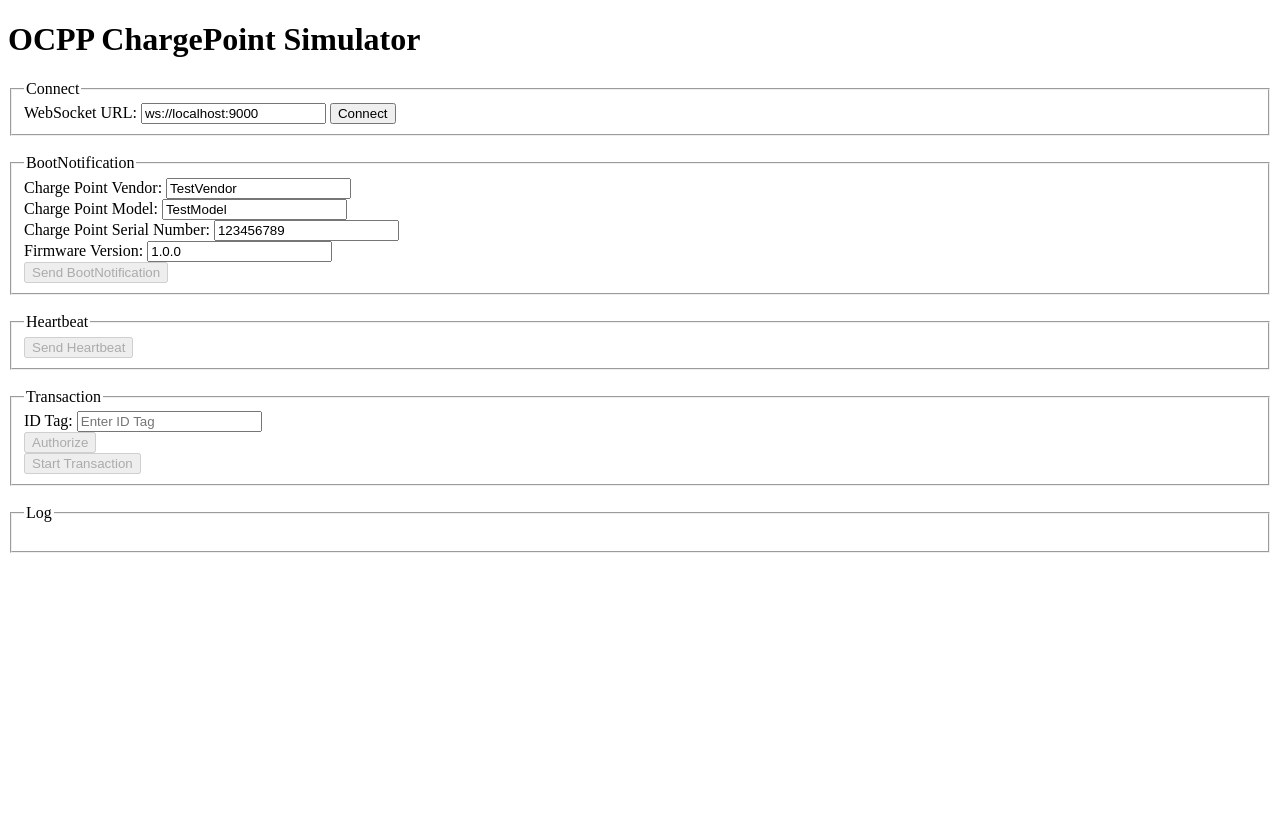
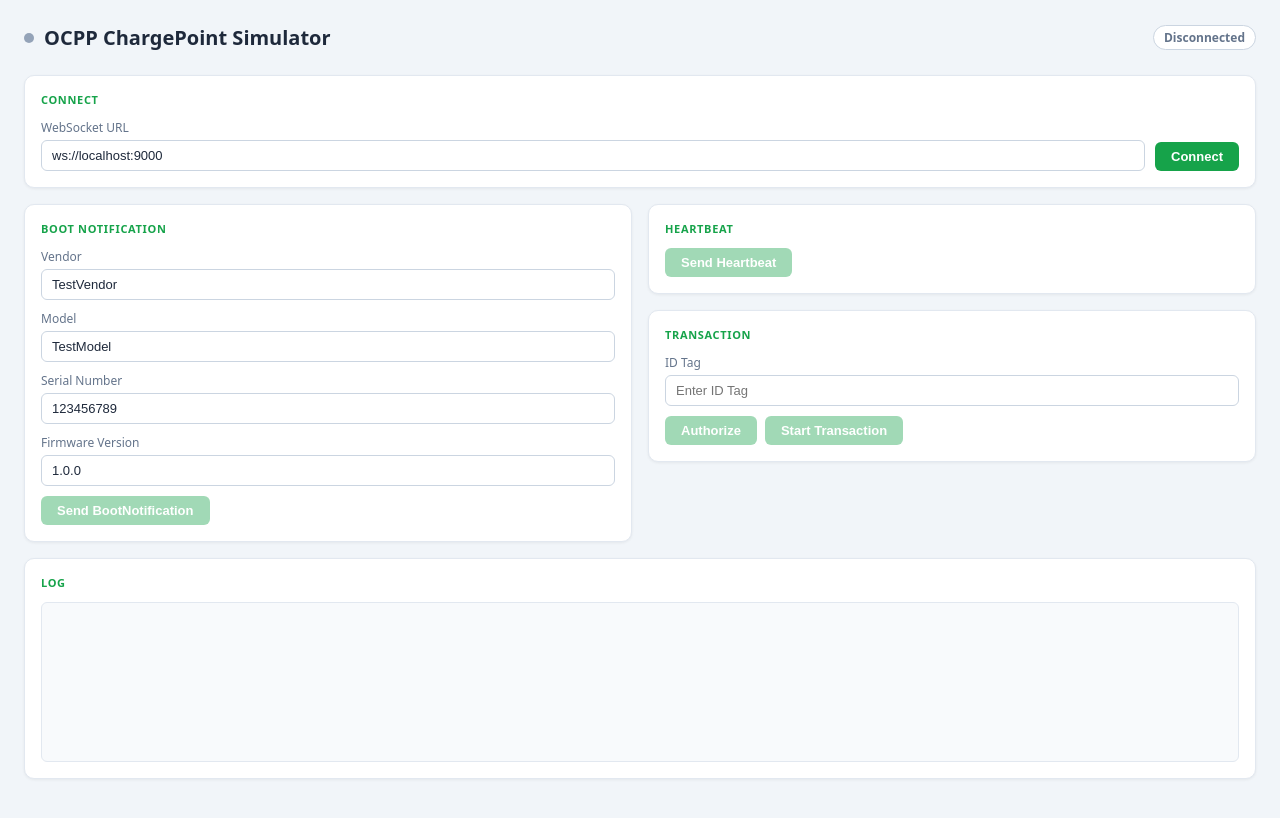
Before and after one commit to enertech-ch/ocpp-chargepoint-simulator, a plain HTML site: page index.html in a window 1280 px wide. Drawn offline with Linux system fonts and the light colour scheme.

Commit message:
[TASK] update html design
Relates: #1

```diff
--- a/index.html
+++ b/index.html
@@ -4,56 +4,224 @@
     <meta charset="UTF-8">
     <meta name="viewport" content="width=device-width, initial-scale=1.0">
     <title>OCPP ChargePoint Simulator</title>
+    <style>
+        *, *::before, *::after { box-sizing: border-box; margin: 0; padding: 0; }
+
+        body {
+            font-family: system-ui, -apple-system, sans-serif;
+            font-size: 14px;
+            background: #f1f5f9;
+            color: #1e293b;
+            min-height: 100vh;
+            padding: 24px;
+        }
+
+        header {
+            display: flex;
+            align-items: center;
+            gap: 10px;
+            margin-bottom: 24px;
+        }
+
+        header h1 {
+            font-size: 20px;
+            font-weight: 700;
+            color: #1e293b;
+        }
+
+        #statusBadge {
+            margin-left: auto;
+            font-size: 12px;
+            font-weight: 600;
+            padding: 3px 10px;
+            border-radius: 99px;
+            background: #fff;
+            color: #64748b;
+            border: 1px solid #cbd5e1;
+        }
+
+        #statusBadge.connected {
+            background: #166534;
+            color: #dcfce7;
+            border-color: #166534;
+        }
+
+        .grid {
+            display: grid;
+            grid-template-columns: 1fr 1fr;
+            gap: 16px;
+            margin-bottom: 16px;
+        }
+
+        .card {
+            background: #fff;
+            border: 1px solid #e2e8f0;
+            border-radius: 10px;
+            padding: 16px;
+            box-shadow: 0 1px 3px rgba(0,0,0,0.06);
+        }
+
+        .card.full-width {
+            grid-column: 1 / -1;
+        }
+
+        .card legend, .card .card-title {
+            font-size: 11px;
+            font-weight: 700;
+            text-transform: uppercase;
+            letter-spacing: 0.06em;
+            color: #16a34a;
+            margin-bottom: 12px;
+        }
+
+        .field {
+            display: flex;
+            flex-direction: column;
+            gap: 4px;
+            margin-bottom: 10px;
+        }
+
+        .field label {
+            font-size: 12px;
+            color: #64748b;
+        }
+
+        input[type="text"] {
+            width: 100%;
+            padding: 7px 10px;
+            border: 1px solid #cbd5e1;
+            border-radius: 6px;
+            font-size: 13px;
+            color: #1e293b;
+            background: #fff;
+            outline: none;
+            transition: border-color 0.15s;
+        }
+
+        input[type="text"]:focus {
+            border-color: #16a34a;
+            box-shadow: 0 0 0 3px rgba(22,163,74,0.1);
+        }
+
+        .connect-row {
+            display: flex;
+            gap: 10px;
+            align-items: flex-end;
+        }
+
+        .connect-row .field {
+            flex: 1;
+            margin-bottom: 0;
+        }
+
+        button {
+            padding: 7px 16px;
+            border: none;
+            border-radius: 6px;
+            font-size: 13px;
+            font-weight: 600;
+            cursor: pointer;
+            background: #16a34a;
+            color: #fff;
+            transition: background 0.15s, opacity 0.15s;
+            white-space: nowrap;
+        }
+
+        button:hover:not(:disabled) { background: #15803d; }
+        button:disabled { opacity: 0.4; cursor: default; }
+
+        .button-row {
+            display: flex;
+            gap: 8px;
+            flex-wrap: wrap;
+            margin-top: 4px;
+        }
+
+        #output {
+            background: #f8fafc;
+            border: 1px solid #e2e8f0;
+            border-radius: 6px;
+            padding: 12px;
+            font-family: ui-monospace, monospace;
+            font-size: 12px;
+            line-height: 1.6;
+            color: #334155;
+            min-height: 160px;
+            max-height: 400px;
+            overflow-y: auto;
+            white-space: pre-wrap;
+            word-break: break-all;
+        }
+    </style>
 </head>
 <body>
+    <header>
+        <div style="width:10px;height:10px;border-radius:50%;background:#94a3b8;flex-shrink:0" id="statusDot"></div>
         <h1>OCPP ChargePoint Simulator</h1>
-    <fieldset>
-        <legend>Connect</legend>
-        <label for="wsUrlInput">WebSocket URL:</label>
+        <span id="statusBadge">Disconnected</span>
+    </header>
+
+    <div class="grid">
+        <div class="card full-width">
+            <div class="card-title">Connect</div>
+            <div class="connect-row">
+                <div class="field">
+                    <label for="wsUrlInput">WebSocket URL</label>
                     <input type="text" id="wsUrlInput" placeholder="ws://localhost:9000">
+                </div>
                 <button id="connectButton">Connect</button>
-    </fieldset>
-    <br>
+            </div>
+        </div>
 
-    <fieldset>
-        <legend>BootNotification</legend>
-        <label for="vendorInput">Charge Point Vendor:</label>
+        <div class="card">
+            <div class="card-title">Boot Notification</div>
+            <div class="field">
+                <label for="vendorInput">Vendor</label>
                 <input type="text" id="vendorInput" placeholder="TestVendor">
-        <br>
-        <label for="modelInput">Charge Point Model:</label>
+            </div>
+            <div class="field">
+                <label for="modelInput">Model</label>
                 <input type="text" id="modelInput" placeholder="TestModel">
-        <br>
-        <label for="serialNumberInput">Charge Point Serial Number:</label>
+            </div>
+            <div class="field">
+                <label for="serialNumberInput">Serial Number</label>
                 <input type="text" id="serialNumberInput" placeholder="123456789">
-        <br>
-        <label for="firmwareVersionInput">Firmware Version:</label>
+            </div>
+            <div class="field">
+                <label for="firmwareVersionInput">Firmware Version</label>
                 <input type="text" id="firmwareVersionInput" placeholder="1.0.0">
-        <br>
+            </div>
+            <div class="button-row">
                 <button id="bootNotificationButton" disabled>Send BootNotification</button>
-    </fieldset>
-    <br>
+            </div>
+        </div>
 
-    <fieldset>
-        <legend>Heartbeat</legend>
+        <div style="display:flex;flex-direction:column;gap:16px">
+            <div class="card">
+                <div class="card-title">Heartbeat</div>
+                <div class="button-row">
                     <button id="heartbeatButton" disabled>Send Heartbeat</button>
-    </fieldset>
-    <br>
+                </div>
+            </div>
 
-    <fieldset>
-        <legend>Transaction</legend>
-        <label for="idTagInput">ID Tag:</label>
+            <div class="card">
+                <div class="card-title">Transaction</div>
+                <div class="field">
+                    <label for="idTagInput">ID Tag</label>
                     <input type="text" id="idTagInput" placeholder="Enter ID Tag">
-        <br>
+                </div>
+                <div class="button-row">
                     <button id="authorizeButton" disabled>Authorize</button>
-        <br>
                     <button id="transactionToggleButton" disabled>Start Transaction</button>
-    </fieldset>
-    <br>
+                </div>
+            </div>
+        </div>
 
-    <fieldset>
-        <legend>Log</legend>
+        <div class="card full-width">
+            <div class="card-title">Log</div>
             <pre id="output"></pre>
-    </fieldset>
+        </div>
+    </div>
 
     <script>
         class OCPPTestService {
@@ -78,6 +246,10 @@
                     document.getElementById("authorizeButton").disabled = false;
                     document.getElementById("transactionToggleButton").disabled = false;
                     document.getElementById("connectButton").textContent = "Disconnect";
+                    const badge = document.getElementById("statusBadge");
+                    badge.textContent = "Connected";
+                    badge.classList.add("connected");
+                    document.getElementById("statusDot").style.background = "#22c55e";
                 };
 
                 this.socket.onclose = () => {
@@ -87,6 +259,10 @@
                     document.getElementById("authorizeButton").disabled = true;
                     document.getElementById("transactionToggleButton").disabled = true;
                     document.getElementById("connectButton").textContent = "Connect";
+                    const badge = document.getElementById("statusBadge");
+                    badge.textContent = "Disconnected";
+                    badge.classList.remove("connected");
+                    document.getElementById("statusDot").style.background = "#94a3b8";
                 };
 
                 this.socket.onmessage = (event) => {
```
Lines whose indentation alone changed are shown as unchanged.
